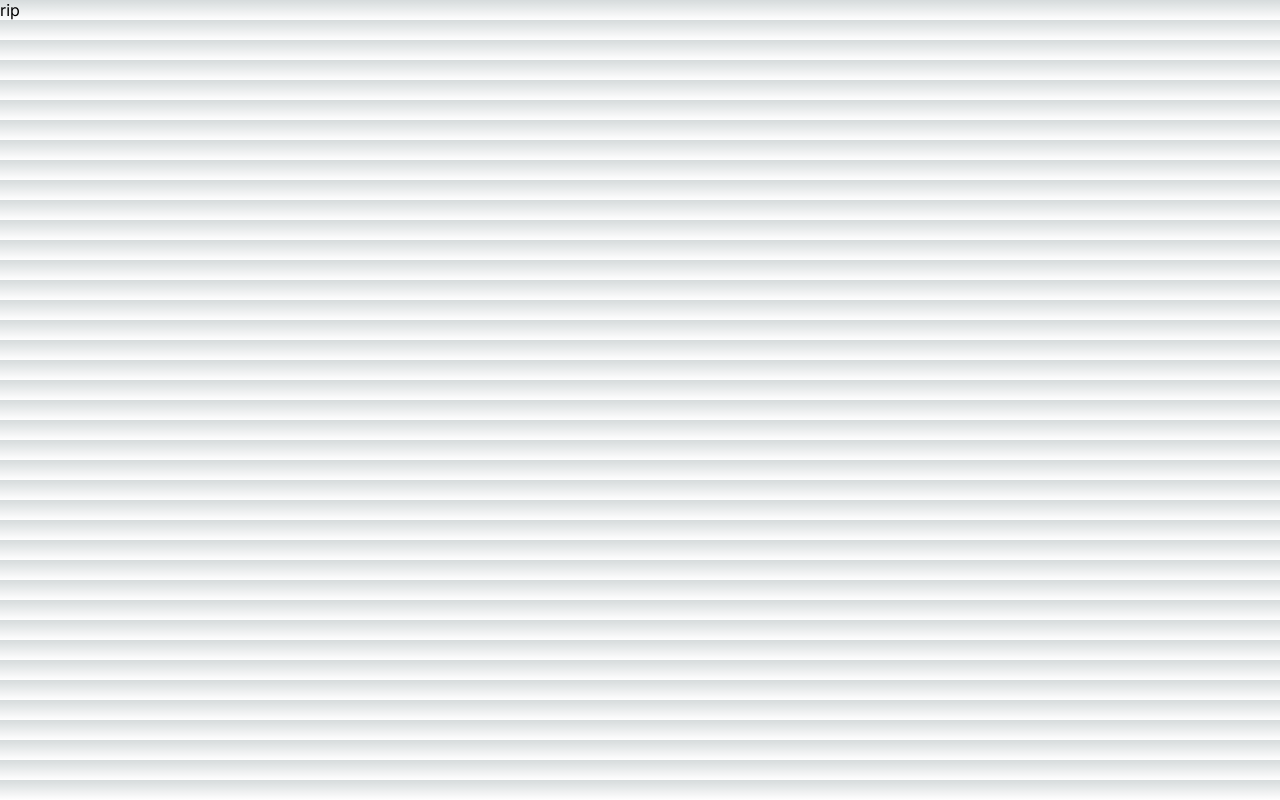
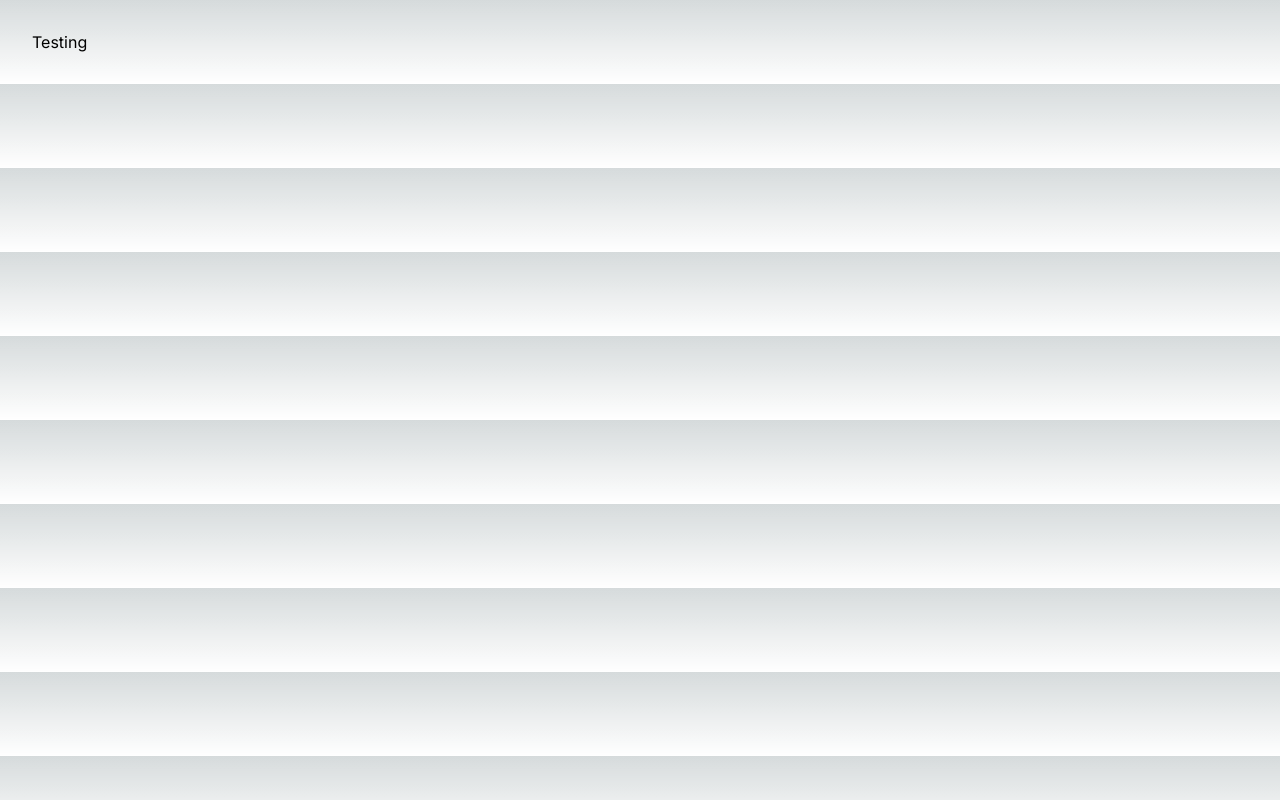
Before and after one commit to lokeulee/myFrontendCRM, a Next.js app in the folder frontend/: page / in a window 1280 px wide. Built offline with nearby package versions, Linux system fonts and the light colour scheme.

Commit message:
chore : fix dependency issues

```diff
--- a/frontend/src/app/page.tsx
+++ b/frontend/src/app/page.tsx
@@ -1,10 +1,17 @@
-import Image from 'next/image'
-import styles from './page.module.css'
-import { useEffect } from 'react';
+'use client'
 import { Client } from '@/types/client';
-'use client'
+import { Avatar, Box, Grid, List, ListItem, ListItemAvatar, ListItemText } from '@mui/material';
+import { Signal, useSignal } from '@preact/signals-react';
 
-export default function Home(){
+export default function Home() {
+
+  let signal = useSignal("hello");
+
+  signal.value = "derp";
+
+  console.log(signal);
+
+  console.log(signal);
 
   const client : Client = {
     clientID: 1,
@@ -15,23 +22,26 @@ export default function Home(){
     assignedUser: 'Another name',
   }
   const myJSON = JSON.stringify(client);
-  localStorage.setItem("1", myJSON);
+  // localStorage.setItem("1", myJSON);
 
-  console.log(localStorage);
+  // console.log(localStorage);
 
-  // localStorage.setItem('username', 'Anisha');
-  // localStorage.setItem('userId', '12345');
-  if (typeof localStorage !== 'undefined') {
-    localStorage.setItem('key', 'value');
-  } else if (typeof sessionStorage !== 'undefined') {
-    // Fallback to sessionStorage if localStorage is not supported
-    sessionStorage.setItem('key', 'value');
-  } else {
-    // If neither localStorage nor sessionStorage is supported
-    console.log('Web Storage is not supported in this environment.');
-  }
-  console.log(localStorage);
+  // // localStorage.setItem('username', 'Anisha');
+  // // localStorage.setItem('userId', '12345');
+  // if (typeof localStorage !== 'undefined') {
+  //   localStorage.setItem('key', 'value');
+  // } else if (typeof sessionStorage !== 'undefined') {
+  //   // Fallback to sessionStorage if localStorage is not supported
+  //   sessionStorage.setItem('key', 'value');
+  // } else {
+  //   // If neither localStorage nor sessionStorage is supported
+  //   console.log('Web Storage is not supported in this environment.');
+  // }
+  // console.log(localStorage);
   return (
-    "rip"
+    <Box
+    display={"flex"}
+    p={4}
+   >Testing</Box>
   )
 }
```
Also changed, not shown: frontend/package.json (+7 -3 lines), frontend/src/components/CRM/clientAdd.tsx (deleted), 2 other files (tests, documents, lock files or other folders).
